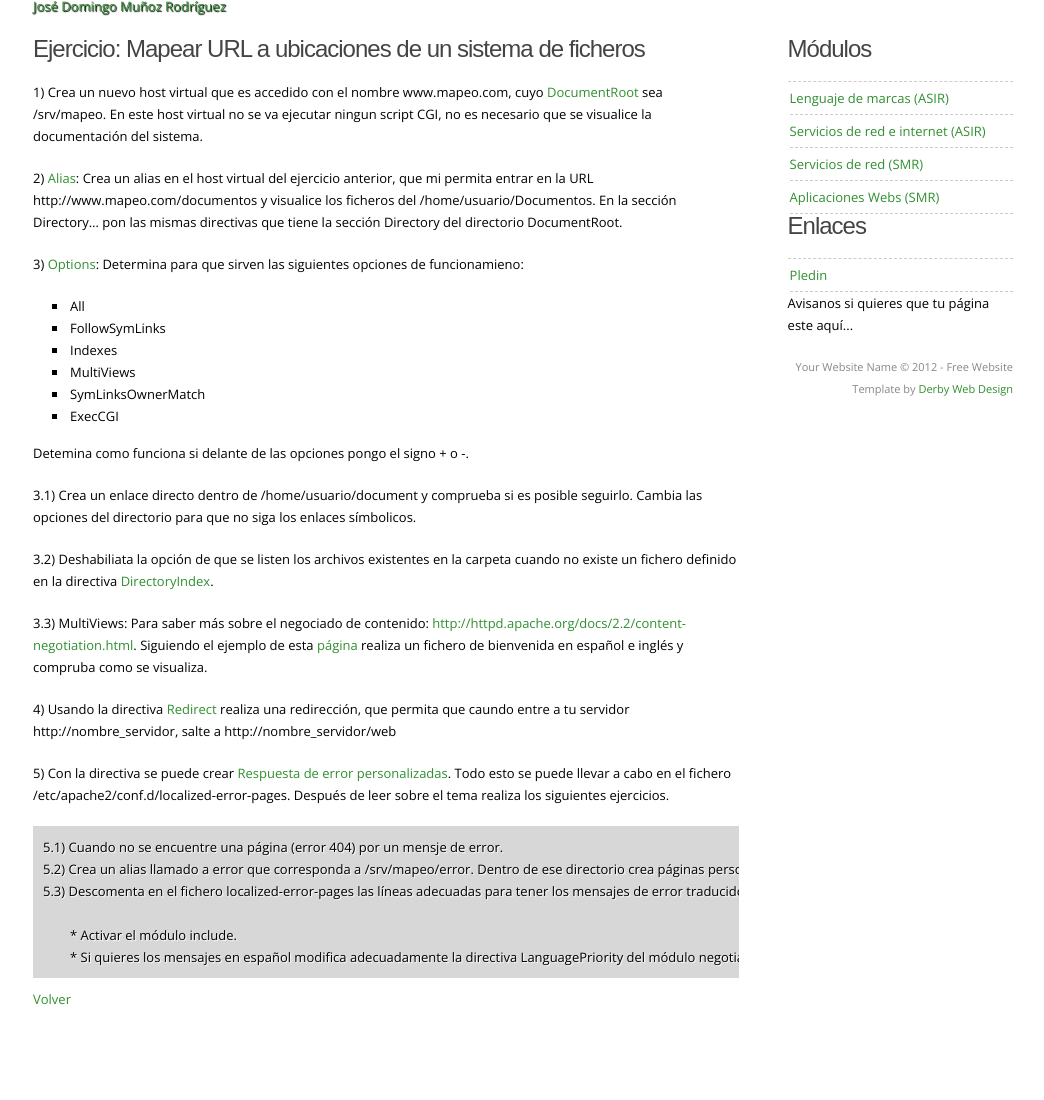
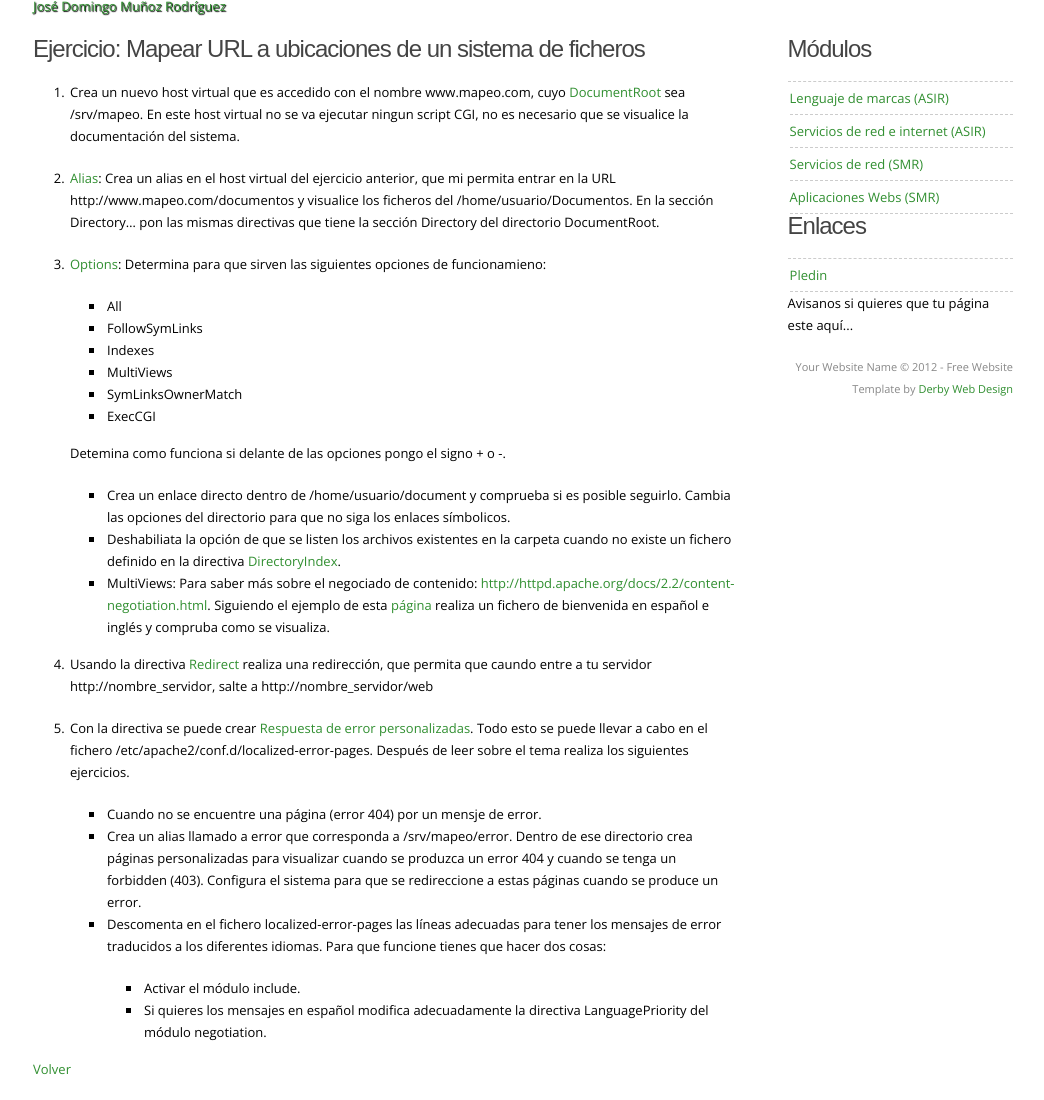
Before and after one commit to josedom24/josedom24.github.io, a Jekyll site: the page built from mod/serviciosgs/e_web_8.md, in a window 1280 px wide, cut to the strip 80-1180 px from the top of the page. Shown: the whole strip, without its empty margins (117-1161 px from the left). Built offline with Jekyll 4.4.1, drawn with Linux system fonts in a browser that asks for light colours; nearby versions of some CDN libraries; some web fonts are replaced; library files that are not in the unit come from our copies; before the commit the page ends 1110 px from its top, so only the background shows below that.

Commit message:
Ejercicio 8

```diff
--- a/mod/serviciosgs/e_web_8.md
+++ b/mod/serviciosgs/e_web_8.md
@@ -6,41 +6,39 @@ tagline: CFGS ASIR
 ---
 ### Ejercicio: Mapear URL a ubicaciones de un sistema de ficheros
 
-1) Crea un nuevo host virtual que es accedido con el nombre
+1. Crea un nuevo host virtual que es accedido con el nombre
 www.mapeo.com, cuyo [DocumentRoot](http://httpd.apache.org/docs/2.2/mod/core.html#documentroot) sea /srv/mapeo. En este host virtual no se va ejecutar ningun script CGI, no es necesario que se visualice la documentación del sistema.
 
-2) [Alias](http://httpd.apache.org/docs/2.2/mod/mod_alias.html#alias):
+2. [Alias](http://httpd.apache.org/docs/2.2/mod/mod_alias.html#alias):
 Crea un alias en el host virtual del ejercicio anterior, que mi permita entrar en la
 URL http://www.mapeo.com/documentos y visualice los ficheros del
 /home/usuario/Documentos. En la sección Directory... pon las mismas directivas que tiene la sección Directory del directorio DocumentRoot.
 
-3) [Options](http://httpd.apache.org/docs/2.2/mod/core.html#options): Determina para que sirven las siguientes opciones de funcionamieno:
+3. [Options](http://httpd.apache.org/docs/2.2/mod/core.html#options): Determina para que sirven las siguientes opciones de funcionamieno:
 
-* All
-* FollowSymLinks
-* Indexes
-* MultiViews
-* SymLinksOwnerMatch
-* ExecCGI
+	* All
+	* FollowSymLinks
+	* Indexes
+	* MultiViews
+	* SymLinksOwnerMatch
+	* ExecCGI
 
-Detemina como funciona si delante de las opciones pongo el signo + o -.
+	Detemina como funciona si delante de las opciones pongo el signo + o -.
 
-   3.1) Crea un enlace directo dentro de /home/usuario/document y comprueba si es posible seguirlo. Cambia las opciones del directorio para que no siga los enlaces símbolicos.
-
-   3.2) Deshabiliata la opción de que se listen los archivos
+	* Crea un enlace directo dentro de /home/usuario/document y comprueba si es posible seguirlo. Cambia las opciones del directorio para que no siga los enlaces símbolicos.
+	* Deshabiliata la opción de que se listen los archivos
    existentes en la carpeta cuando no existe un fichero definido en la
    directiva [DirectoryIndex](http://httpd.apache.org/docs/2.2/mod/mod_dir.html#directoryindex).
-
-   3.3) MultiViews: Para saber más sobre el negociado de contenido:
+	* MultiViews: Para saber más sobre el negociado de contenido:
    [http://httpd.apache.org/docs/2.2/content-negotiation.html](http://httpd.apache.org/docs/2.2/content-negotiation.html). Siguiendo el ejemplo de esta [página](http://www.howtoforge.com/using-apache2-content-negotiation-to-serve-different-languages) realiza un fichero de bienvenida en español e inglés y compruba como se visualiza.
 
-4) Usando la directiva [Redirect](http://httpd.apache.org/docs/2.2/mod/mod_alias.html#redirect) realiza una redirección, que permita que caundo entre a tu servidor http://nombre_servidor, salte a http://nombre_servidor/web
+4. Usando la directiva [Redirect](http://httpd.apache.org/docs/2.2/mod/mod_alias.html#redirect) realiza una redirección, que permita que caundo entre a tu servidor http://nombre_servidor, salte a http://nombre_servidor/web
 
-5) Con la directiva  se puede crear [Respuesta de error personalizadas](http://httpd.apache.org/docs/2.2/custom-error.html). Todo esto se puede llevar a cabo en el fichero /etc/apache2/conf.d/localized-error-pages. Después de leer sobre el tema realiza los siguientes ejercicios.
+5. Con la directiva  se puede crear [Respuesta de error personalizadas](http://httpd.apache.org/docs/2.2/custom-error.html). Todo esto se puede llevar a cabo en el fichero /etc/apache2/conf.d/localized-error-pages. Después de leer sobre el tema realiza los siguientes ejercicios.
 
-	5.1) Cuando no se encuentre una página (error 404) por un mensje de error.
-	5.2) Crea un alias llamado a error que corresponda a /srv/mapeo/error. Dentro de ese directorio crea páginas personalizadas para visualizar cuando  se produzca un error 404 y cuando se tenga un forbidden (403). Configura el sistema para que se redireccione a estas páginas cuando se produce un error.
-	5.3) Descomenta en el fichero localized-error-pages las líneas adecuadas para tener los mensajes de error traducidos a los diferentes idiomas. Para que funcione tienes que hacer dos cosas:
+	* Cuando no se encuentre una página (error 404) por un mensje de error.
+	* Crea un alias llamado a error que corresponda a /srv/mapeo/error. Dentro de ese directorio crea páginas personalizadas para visualizar cuando  se produzca un error 404 y cuando se tenga un forbidden (403). Configura el sistema para que se redireccione a estas páginas cuando se produce un error.
+	* Descomenta en el fichero localized-error-pages las líneas adecuadas para tener los mensajes de error traducidos a los diferentes idiomas. Para que funcione tienes que hacer dos cosas:
 
 		* Activar el módulo include.
 		* Si quieres los mensajes en español modifica adecuadamente la directiva LanguagePriority del módulo negotiation.
```
